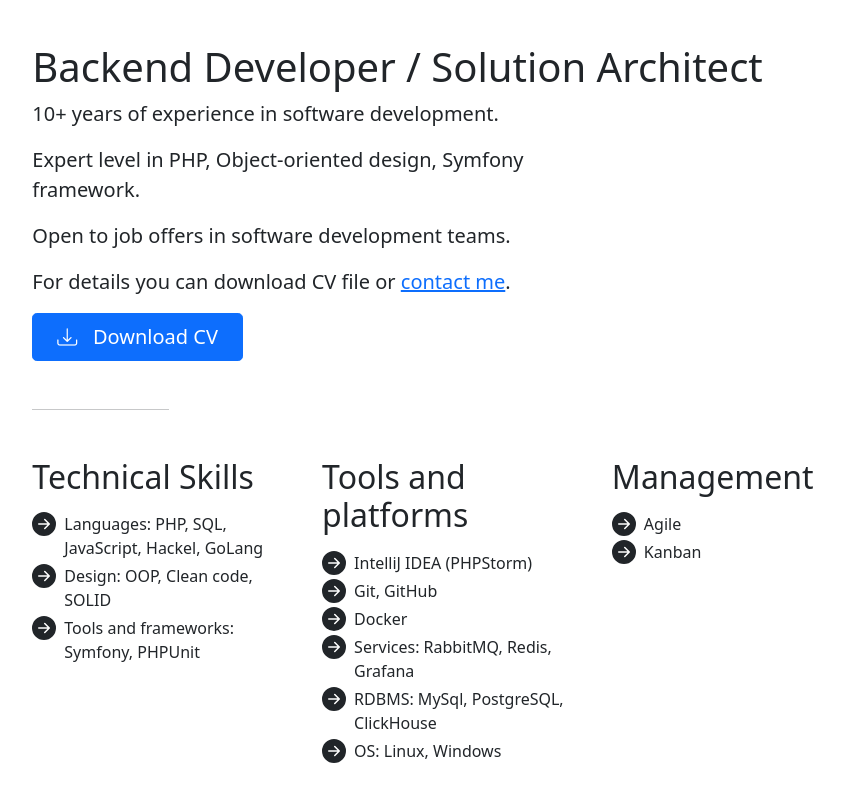
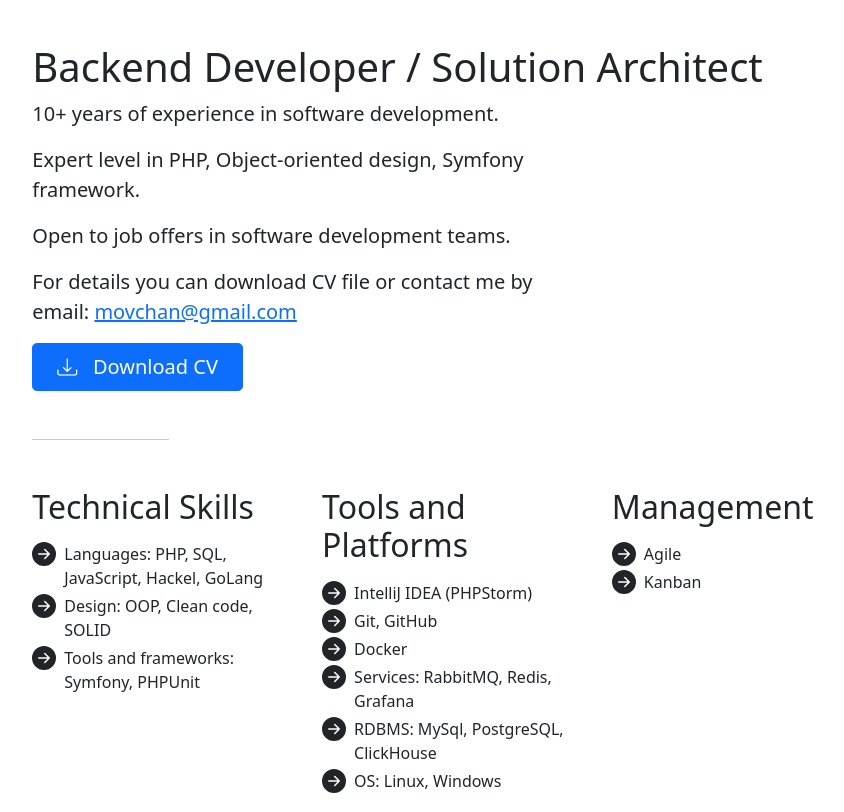
Before and after one commit to mvchn/mvchn-cv01, a plain HTML site: page index.html in a window 1280 px wide. Shown: the part 134-946 px from the top of the page, without its empty margins (197-1041 px from the left). Drawn offline with nearby package versions, Linux system fonts and the light colour scheme.

Commit message:
email fix

```diff
--- a/index.html
+++ b/index.html
@@ -37,7 +37,7 @@
         <p class="fs-5 col-md-8">10+ years of experience in software development.</p>
         <p class="fs-5 col-md-8">Expert level in PHP, Object-oriented design, Symfony framework.</p>
         <p class="fs-5 col-md-8">Open to job offers in software development teams.</p>
-        <p class="fs-5 col-md-8">For details you can download CV file or <a href="mailto:movchan@gmail.com">contact me</a>.</p>
+        <p class="fs-5 col-md-8">For details you can download CV file or contact me by email:&nbsp;<a href="mailto:movchan@gmail.com">movchan@gmail.com</a></p>
 
         <div class="mb-5">
             <a href="https://docs.google.com/document/d/1A9rUoZChmHa8KMRhgXQAQQyckhjdWw64HtiQlE7IILA/edit?usp=sharing" target="_blank" class="btn btn-primary btn-lg px-4"><i class="bi bi-download"></i>&nbsp;&nbsp;&nbsp;Download CV</a>
@@ -57,7 +57,7 @@
             </div>
 
             <div class="col-md-4">
-                <h2>Tools and platforms</h2>
+                <h2>Tools and Platforms</h2>
                 <p></p>
                 <ul class="icon-list">
                     <li>IntelliJ IDEA (PHPStorm)</li>
@@ -79,7 +79,7 @@
             </div>
         </div>
     </main>
-    <a id="contact"></a>
+
     <footer class="pt-5 my-5 text-muted border-top">
         Created by the <a href="https://github.com/mvchn" target="_blank"><i class="bi bi-github"></i> mvchn</a> &middot; &copy; 2021
     </footer>
```
